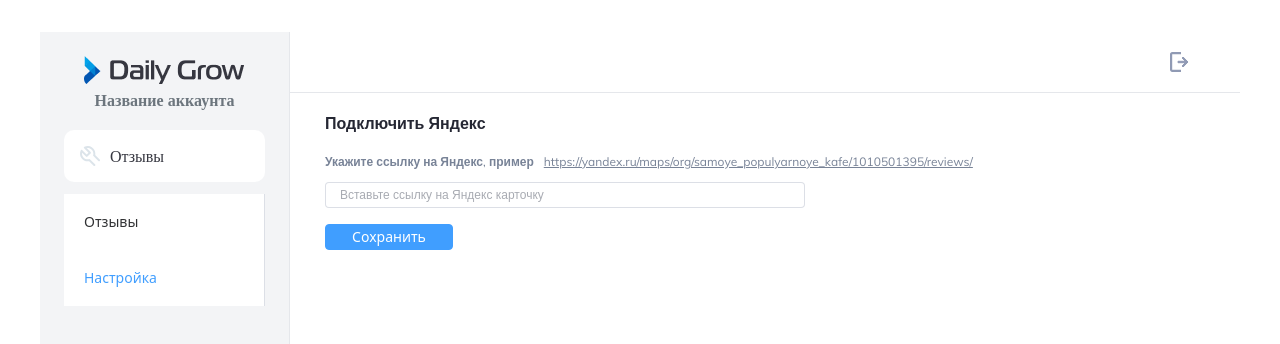
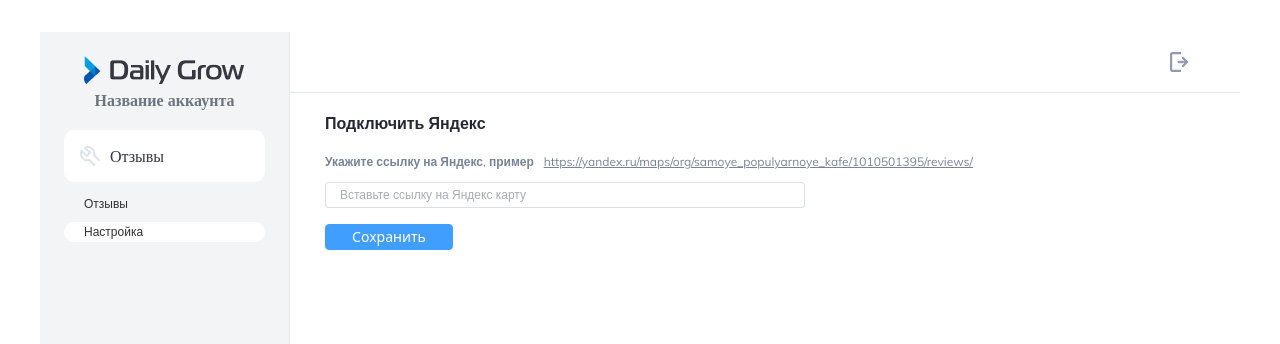
Before and after one commit to xcodervvax/imteria_testtask, a Vue app in the folder frontend/: page /account in a window 1280 px wide. Shown: the top 344 px of the page. Built offline with nearby package versions, Linux system fonts and the light colour scheme; sample sign-in values are in the browser's storage.

Commit message:
Working on Account page. Step3

```diff
--- a/frontend/src/assets/styles/account.css
+++ b/frontend/src/assets/styles/account.css
@@ -15,9 +15,9 @@
 }
 
 .sidebar {
-    background: #f3f4f6;
+    background-color: var(--color-white1);
     padding: 24px;
-    border-right: 1px solid #e5e7eb;
+    border-right: 1px solid var(--color-gray3);
 }
 
 .account-name {
@@ -60,3 +60,23 @@
 
     color: var(--color-gray2)
 }
+
+.left-menu {
+    background-color: transparent;
+    border-right: none;
+}
+
+.left-menu > .el-menu-item {
+    font-family: Mulish, sans-serif;
+    font-size: 12px;
+    height: 16px;
+
+    margin-bottom: 8px;
+    padding: 10px 0;
+}
+
+.left-menu > .el-menu-item.is-active {
+    background-color: var(--color-white);
+    border-radius: 12px;
+    color: var(--color-gray4);
+}
--- /dev/null
+++ b/frontend/src/assets/styles/app-header.css
@@ -0,0 +1,21 @@
+@import '@/assets/styles/style.css';
+
+.app-header {
+    height: 60px;
+    background: white;
+    border-bottom: 1px solid var(--color-gray3);
+    display: flex;
+    align-items: center;
+    justify-content: flex-end;
+    padding: 0 24px;
+}
+
+.logout-btn {
+    border: none;
+    outline: none;
+}
+
+.logout-btn:hover {
+    background-color: transparent;
+    color: transparent;
+}
--- a/frontend/src/assets/styles/style.css
+++ b/frontend/src/assets/styles/style.css
@@ -21,8 +21,11 @@
   --color-gray: #6C757D;
   --color-gray1: #788397;
   --color-gray2: #363740;
+  --color-gray3: #e5e7eb;
+  --color-gray4: #303133;
   --color-dark-blue: #252733;
   --color-white: #fff;
+  --color-white1: #f3f4f6;
 }
 
 a {
--- a/frontend/src/components/Account.vue
+++ b/frontend/src/components/Account.vue
@@ -25,7 +25,7 @@
           <span class="reviews-container__text">Отзывы</span>
         </div>
 
-        <el-menu default-active="settings" class="menu">
+        <el-menu default-active="settings" class="menu left-menu">
           <el-menu-item index="reviews">
             Отзывы
           </el-menu-item>
@@ -46,6 +46,6 @@
   </div>
 </template>
 
-<style scoped>
+<style>
 @import '../assets/styles/account.css';
 </style>
--- a/frontend/src/components/AccountSettings.vue
+++ b/frontend/src/components/AccountSettings.vue
@@ -32,7 +32,7 @@
       <el-input
           class="ydx-input"
           v-model="yandexUrl"
-          placeholder="Вставьте ссылку на Яндекс карточку"
+          placeholder="Вставьте ссылку на Яндекс карту"
           size="large"
           clearable
       />
--- a/frontend/src/components/AppHeader.vue
+++ b/frontend/src/components/AppHeader.vue
@@ -28,23 +28,5 @@
 </template>
 
 <style>
-.app-header {
-  height: 60px;
-  background: white;
-  border-bottom: 1px solid #e5e7eb;
-  display: flex;
-  align-items: center;
-  justify-content: flex-end;
-  padding: 0 24px;
-}
-
-.logout-btn {
-  border: none;
-  outline: none;
-}
-
-.logout-btn:hover {
-  background-color: transparent;
-  color: transparent;
-}
+@import '../assets/styles/app-header.css';
 </style>
```
